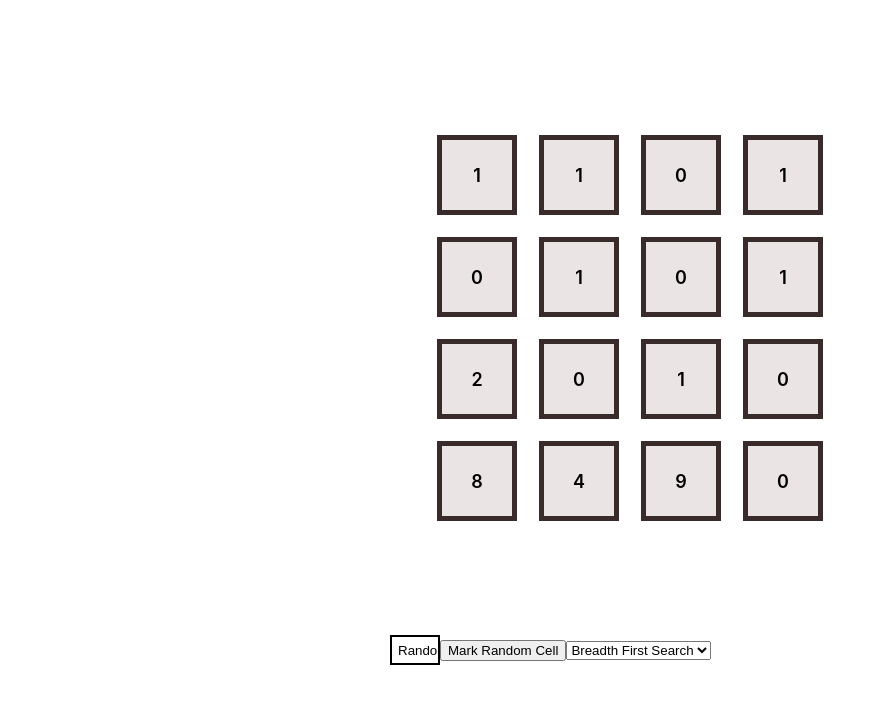
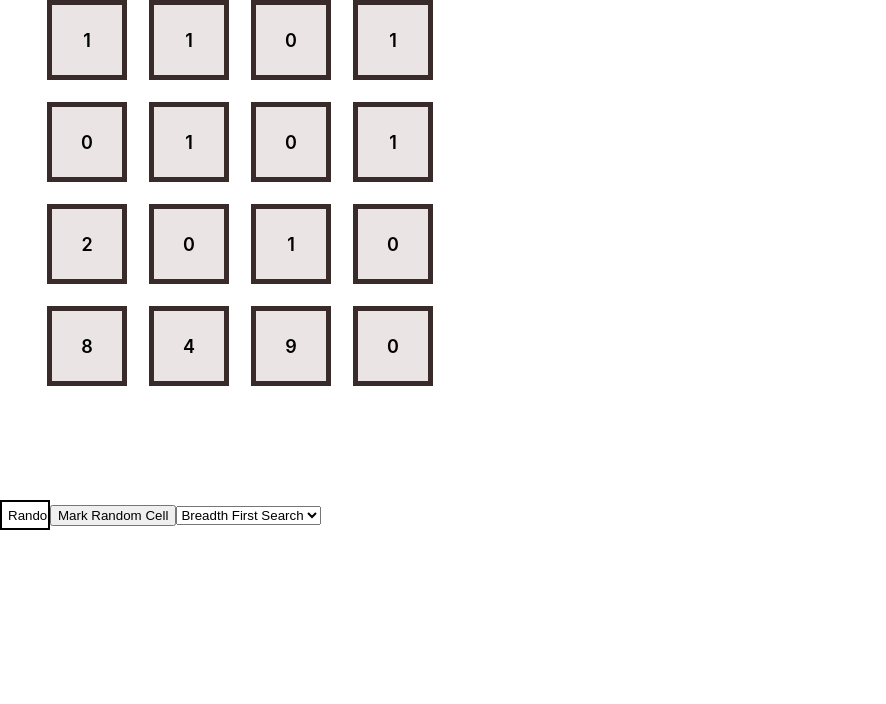
Before and after one commit to KartikHegde64bit/SortingVisualizer, a React (Create React App) app: page /graphAlgorithms in a window 1280 px wide. Shown: the top 704 px of the page, without its empty margins (0-886 px from the left). Built offline with nearby package versions, Linux system fonts and the light colour scheme.

Commit message:
refactor: update App component structure and styling for improved theme management

```diff
--- a/src/App.css
+++ b/src/App.css
@@ -1,6 +1,6 @@
-.homepage{
-    display: flex;
-    justify-content: center;
-    align-items: center;
-    height: 100vh; /* Full viewport height */
+.app-shell {
+    min-height: 100vh;
+    background: var(--page-bg);
+    color: var(--text-primary);
+    transition: background 0.3s ease, color 0.3s ease;
 }
--- a/src/App.js
+++ b/src/App.js
@@ -5,11 +5,34 @@ import './App.css';
 import HomePage from './components/HomePage/HomePage';
 
 class App extends Component {
+	state = {
+		theme: 'light',
+	};
+
+	componentDidMount() {
+		this.applyTheme();
+	}
+
+	componentDidUpdate(_, prevState) {
+		if (prevState.theme !== this.state.theme) {
+			this.applyTheme();
+		}
+	}
+
+	applyTheme = () => {
+		document.documentElement.setAttribute('data-theme', this.state.theme);
+	};
+
+	toggleTheme = () => {
+		this.setState((prev) => ({ theme: prev.theme === 'light' ? 'dark' : 'light' }));
+	};
 
 	render() {
 		return (
-		<div><HomePage/></div>
-		)
+			<div className="app-shell">
+				<HomePage theme={this.state.theme} onToggleTheme={this.toggleTheme} />
+			</div>
+		);
 	}
 }
 
```
